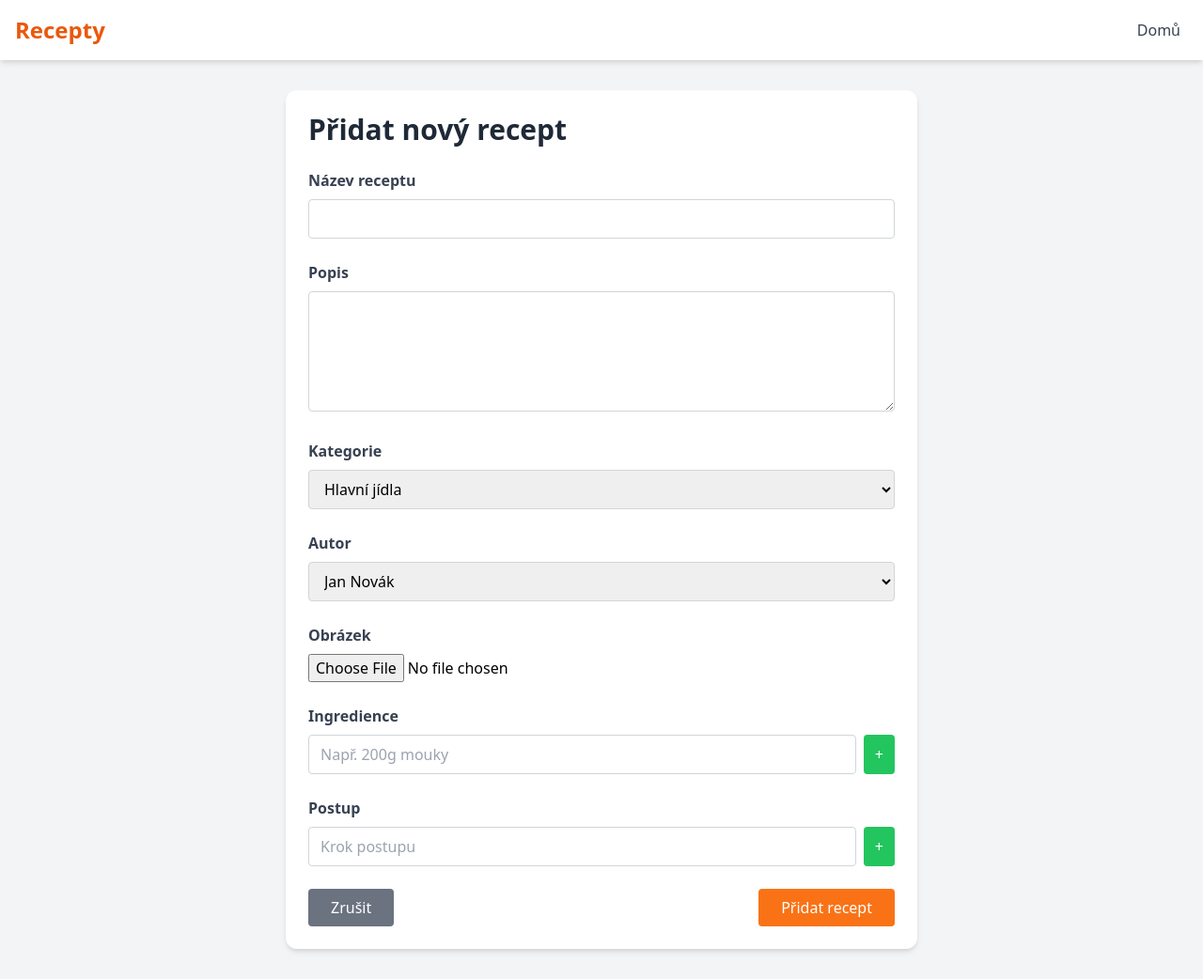
After one commit to TomasHoles/Django-recepty, a Django app: page /pridat-recept/ in a window 1280 px wide. The commit adds this page. Shown: the whole page at 94% size. Run offline with Django 5.2, Linux system fonts and the light colour scheme; data comes from the database, SQL or seed files in the repository; both versions use the stored data as it was after the commit; some libraries are stand-ins or nearby versions.

Commit message:
Add files via upload

```diff
--- /dev/null
+++ b/recepty/templates/recepty/pridat_recept.html
@@ -0,0 +1,96 @@
+<!DOCTYPE html>
+<html lang="cs">
+<head>
+    <meta charset="UTF-8">
+    <meta name="viewport" content="width=device-width, initial-scale=1.0">
+    <title>Přidat nový recept</title>
+    <script src="https://cdn.tailwindcss.com"></script>
+</head>
+<body class="bg-gray-100 min-h-screen">
+    <header class="bg-white shadow-md">
+        <div class="container mx-auto px-4 py-4 flex flex-col md:flex-row items-center justify-between">
+            <div class="text-2xl font-bold text-orange-600">Recepty</div>
+            <nav class="mt-2 md:mt-0">
+                <a href="/" class="text-gray-700 hover:text-orange-600 mx-2 transition">Domů</a>
+            </nav>
+        </div>
+    </header>
+    <main class="container mx-auto px-4 py-8">
+        {% if messages %}
+            <div class="mb-4">
+                {% for message in messages %}
+                    <div class="p-4 mb-2 rounded-lg {% if message.tags == 'success' %}bg-green-100 text-green-700{% elif message.tags == 'error' %}bg-red-100 text-red-700{% endif %}">
+                        {{ message }}
+                    </div>
+                {% endfor %}
+            </div>
+        {% endif %}
+        <!-- zbytek šablony zůstává stejný -->
+        <div class="max-w-2xl mx-auto bg-white rounded-xl shadow-md p-6">
+            <h1 class="text-3xl font-bold text-gray-800 mb-6">Přidat nový recept</h1>
+            <form method="post" enctype="multipart/form-data" class="space-y-6">
+                {% csrf_token %}
+                <div>
+                    <label class="block text-gray-700 font-semibold mb-2">Název receptu</label>
+                    <input type="text" name="nazev" required class="w-full border border-gray-300 rounded px-3 py-2">
+                </div>
+                <div>
+                    <label class="block text-gray-700 font-semibold mb-2">Popis</label>
+                    <textarea name="popis" required class="w-full border border-gray-300 rounded px-3 py-2 h-32"></textarea>
+                </div>
+                <div>
+                    <label class="block text-gray-700 font-semibold mb-2">Kategorie</label>
+                    <select name="kategorie" required class="w-full border border-gray-300 rounded px-3 py-2">
+                        {% for kat in kategorie %}
+                        <option value="{{ kat.id }}">{{ kat.nazev }}</option>
+                        {% endfor %}
+                    </select>
+                </div>
+                <div>
+                    <label class="block text-gray-700 font-semibold mb-2">Autor</label>
+                    <select name="kuchar" required class="w-full border border-gray-300 rounded px-3 py-2">
+                        {% for kuch in kuchari %}
+                        <option value="{{ kuch.id }}">{{ kuch.jmeno }}</option>
+                        {% endfor %}
+                    </select>
+                </div>
+                <div>
+                    <label class="block text-gray-700 font-semibold mb-2">Obrázek</label>
+                    <input type="file" name="obrazek" accept="image/*" class="w-full">
+                </div>
+                <div>
+                    <label class="block text-gray-700 font-semibold mb-2">Ingredience</label>
+                    <div id="ingredience-container" class="space-y-2">
+                        <div class="flex gap-2">
+                            <input type="text" name="ingredience[]" class="flex-1 border border-gray-300 rounded px-3 py-2" placeholder="Např. 200g mouky">
+                            <button type="button" onclick="pridatPole(this)" class="bg-green-500 text-white px-3 py-1 rounded">+</button>
+                        </div>
+                    </div>
+                </div>
+                <div>
+                    <label class="block text-gray-700 font-semibold mb-2">Postup</label>
+                    <div id="postup-container" class="space-y-2">
+                        <div class="flex gap-2">
+                            <input type="text" name="postup[]" class="flex-1 border border-gray-300 rounded px-3 py-2" placeholder="Krok postupu">
+                            <button type="button" onclick="pridatPole(this)" class="bg-green-500 text-white px-3 py-1 rounded">+</button>
+                        </div>
+                    </div>
+                </div>
+                <div class="flex justify-between">
+                    <a href="/" class="bg-gray-500 text-white px-6 py-2 rounded hover:bg-gray-600">Zrušit</a>
+                    <button type="submit" class="bg-orange-500 text-white px-6 py-2 rounded hover:bg-orange-600">Přidat recept</button>
+                </div>
+            </form>
+        </div>
+    </main>
+    <script>
+    function pridatPole(tlacitko) {
+        const container = tlacitko.parentElement.parentElement;
+        const novyRadek = tlacitko.parentElement.cloneNode(true);
+        const input = novyRadek.querySelector('input');
+        input.value = '';
+        container.appendChild(novyRadek);
+    }
+    </script>
+</body>
+</html>
--- a/recepty/urls.py
+++ b/recepty/urls.py
@@ -22,4 +22,6 @@ urlpatterns = [
     # Stránky pro autory
     path('autori/', views.seznam_autoru, name='seznam_autoru'),
     path('autor/<int:autor_id>/', views.detail_autora, name='detail_autora'),
+    path('pridat-recept/', views.pridat_recept, name='pridat_recept'),
+    path('odebrat-recept/<int:pk>/', views.odebrat_recept, name='odebrat_recept'),
 ]
--- a/recepty/views.py
+++ b/recepty/views.py
@@ -1,6 +1,8 @@
-from django.shortcuts import render, get_object_or_404
+from django.shortcuts import render, get_object_or_404, redirect
+from django.contrib import messages
+from django.views.decorators.http import require_http_methods
+import json
 from .models import Recept, Kategorie, Kuchar
-from django.views.decorators.http import require_http_methods
 
 def seznam_receptu(request):
     """Zobrazí hlavní stránku se seznamem všech receptů."""
@@ -78,3 +80,46 @@ def detail_autora(request, autor_id):
     autor = get_object_or_404(Kuchar, pk=autor_id)
     recepty = Recept.objects.filter(kuchar=autor)
     return render(request, 'recepty/detail_autora.html', {'autor': autor, 'recepty': recepty})
+
+@require_http_methods(["GET", "POST"])
+def pridat_recept(request):
+    """View pro přidání nového receptu."""
+    if request.method == 'POST':
+        nazev = request.POST.get('nazev')
+        popis = request.POST.get('popis')
+        kategorie_id = request.POST.get('kategorie')
+        kuchar_id = request.POST.get('kuchar')
+        ingredience = request.POST.getlist('ingredience[]')
+        postup = request.POST.getlist('postup[]')
+        obrazek = request.FILES.get('obrazek')
+
+        try:
+            kategorie = Kategorie.objects.get(id=kategorie_id)
+            kuchar = Kuchar.objects.get(id=kuchar_id)
+
+            recept = Recept.objects.create(
+                nazev=nazev,
+                popis=popis,
+                kategorie=kategorie,
+                kuchar=kuchar,
+                obrazek=obrazek,
+                ingredience=json.dumps(ingredience),
+                postup=json.dumps(postup)
+            )
+            return redirect('detail_receptu', pk=recept.pk)
+        except Exception as e:
+            messages.error(request, f'Chyba při ukládání receptu: {str(e)}')
+
+    kategorie = Kategorie.objects.all()
+    kuchari = Kuchar.objects.all()
+    return render(request, 'recepty/pridat_recept.html', {
+        'kategorie': kategorie,
+        'kuchari': kuchari
+    })
+
+@require_http_methods(["POST"])
+def odebrat_recept(request, pk):
+    """View pro odebrání receptu."""
+    recept = get_object_or_404(Recept, pk=pk)
+    recept.delete()
+    return redirect('seznam_receptu')
```
Also changed, not shown: recepty/templates/recepty/seznam_receptu.html (+10 -1 lines), README.md, db.sqlite3, media/recepty/cute-cartoon-red-arrow-4.png (added), media/recepty/yeat-get-busy.gif (added).
